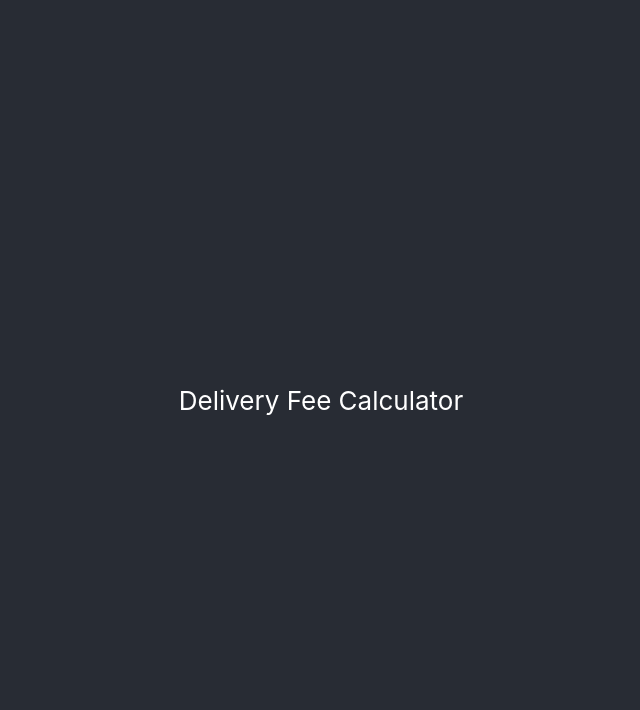
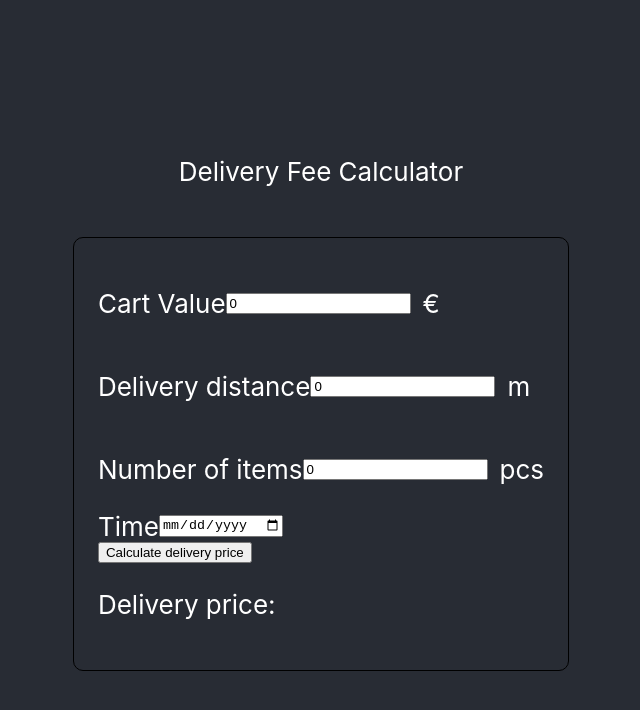
Before and after one commit to overchu/delivery-fee-calculator-3, a React (Create React App) app: page / in a window 1280 px wide. Shown: the top 710 px of the page, without its empty margins (319-959 px from the left). Built offline with nearby package versions, Linux system fonts and the light colour scheme.

Commit message:
Add deliveryForm component

```diff
--- a/src/App.js
+++ b/src/App.js
@@ -1,10 +1,12 @@
 import './App.css';
+import DeliveryForm from './components/DeliveryForm';
 
 function App() {
   return (
     <div className="App">
       <header className="App-header">
         <p>Delivery Fee Calculator</p>
+        <DeliveryForm></DeliveryForm>
       </header>
     </div>
   );
```
